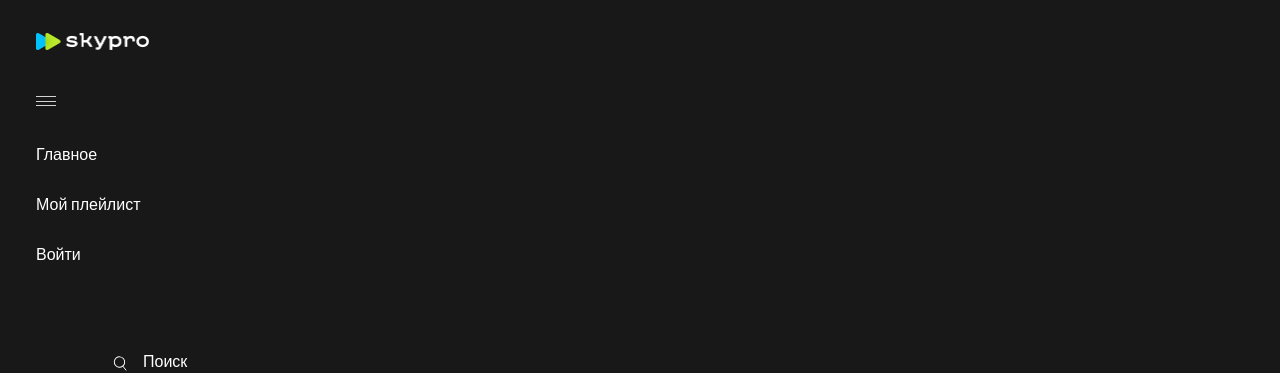
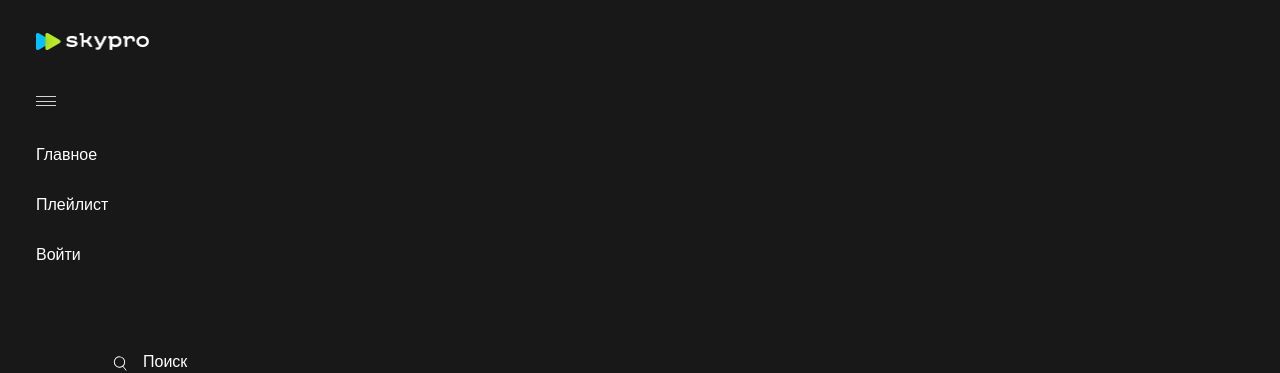
Before and after one commit to SVA1983/course-3, a React (Create React App) app: page /login in a window 1280 px wide. Both pictures are taken after a click on the element 46 px from the left and 101 px from the top of the page. Shown: the top 373 px of the page. Built offline with nearby package versions, Linux system fonts and the light colour scheme.

Commit message:
отстилизовал меню бургер

```diff
--- a/package.json
+++ b/package.json
@@ -10,6 +10,7 @@
     "react-dom": "^18.2.0",
     "react-loading-skeleton": "^3.3.1",
     "react-scripts": "5.0.1",
+    "styled-components": "^6.0.8",
     "web-vitals": "^2.1.4"
   },
   "scripts": {
--- a/src/components/filter/filter.js
+++ b/src/components/filter/filter.js
@@ -108,7 +108,7 @@ const AutorArr = () => {
   return (
     users.map((user) => {
       return (
-        <a href="#" className="filter__link">{user.autorName}</a>
+        <a href="#" className="filter__link" key={user.id}>{user.autorName}</a>
       )
     })
   )
@@ -119,7 +119,7 @@ const GenreArr = () => {
   return (
     users.map((user) => {
       return (
-        <a href="#" className="filter__link">{user.genre}</a>
+        <a href="#" className="filter__link" key={user.id}>{user.genre}</a>
       )
     })
   )
--- a/src/components/nav-burger/nav-burger.css
+++ b/src/components/nav-burger/nav-burger.css
@@ -1,62 +0,0 @@
-.nav__logo {
-    width: 113.33px;
-    height: 43px;
-    padding: 13px 0 13px 0;
-    background-color: transparent;
-    margin-bottom: 20px;
-  }
-
-  .nav__burger {
-    width: 20px;
-    height: 36px;
-    padding: 13px 0;
-    display: -webkit-box;
-    display: -ms-flexbox;
-    display: flex;
-    -webkit-box-orient: vertical;
-    -webkit-box-direction: normal;
-    -ms-flex-direction: column;
-    flex-direction: column;
-    -webkit-box-pack: justify;
-    -ms-flex-pack: justify;
-    justify-content: space-between;
-  }
-
-  .nav__menu {
-    display: block;
-    visibility: visible;
-  }
-
-  .logo__image {
-    width: 113.33px;
-    height: 17px;
-    color: #181818;
-  }
-
-  .burger__line {
-    display: inline-block;
-    width: 100%;
-    height: 1px;
-    background-color: #d3d3d3;
-  }
-
-  .menu__list {
-    padding: 18px 0 10px 0;
-  }
-
-  .menu__item {
-    padding: 5px 0;
-    margin-bottom: 16px;
-  }
-
-  .menu__link {
-    color: #ffffff;
-    font-weight: 400;
-    font-size: 16px;
-    line-height: 24px;
-  }
-.main__nav {
-    width: 244px;
-    background-color: #181818;
-    padding: 20px 0 20px 36px;
-  }
--- a/src/components/nav-burger/nav-burger.js
+++ /dev/null
@@ -1,48 +0,0 @@
-import "../../App.js";
-import "./nav-burger.css";
-
-import { useState } from 'react';
-const Burger = () => {
-  const [visible, setVisible] = useState(false);
-  const MenuClick = () =>
-    setVisible(!visible) ;
-
-  return (
-
-    <nav className="main__nav nav">
-            <div className="nav__logo logo">
-              <img className="logo__image" src="img/logo.png" alt="logo" />
-            </div>
-            <div className="nav__burger burger" onClick={MenuClick}>
-              <span className="burger__line"></span>
-              <span className="burger__line"></span>
-              <span className="burger__line"></span>
-            </div>
-            {visible && < MenuBurger />}
-
-    </nav>
-
-  );
-
-};
-
-export default Burger
-
-const MenuBurger = () => {
-  return (
-    <div className="nav__menu menu">
-              <ul className="menu__list">
-                <li className="menu__item">
-                  <a href="#" className="menu__link">Главное</a>
-                </li>
-                <li className="menu__item">
-                  <a href="#" className="menu__link">Мой плейлист</a>
-                </li>
-                <li className="menu__item">
-                  <a href="../signin.html" className="menu__link">Войти</a>
-                </li>
-              </ul>
-            </div>
-
-  )
-}
--- /dev/null
+++ b/src/components/nav-burger/nav-burger.jsx
@@ -0,0 +1,118 @@
+import styled from "styled-components";
+import "../../App.js";
+import "./nav-burger.css";
+import { useState } from 'react';
+
+const StyledBurger = styled.nav`
+  width: 244px;
+  background-color: #181818;
+  padding: 20px 0 20px 36px;
+  color: red;
+`;
+// const Styled = styled.div;
+const StyledBurgerLogo = styled.div`
+  width: 113.33px;
+  height: 43px;
+  padding: 13px 0 13px 0;
+  background-color: transparent;
+  margin-bottom: 20px;
+`;
+const StyledBurgerImg = styled.img`
+  width: 113.33px;
+  height: 17px;
+  color: #181818;
+`;
+const StyledButtonBurger = styled.div`
+  width: 20px;
+  height: 36px;
+  padding: 13px 0;
+  display: -webkit-box;
+  display: -ms-flexbox;
+  display: flex;
+  -webkit-box-orient: vertical;
+  -webkit-box-direction: normal;
+  -ms-flex-direction: column;
+  flex-direction: column;
+  -webkit-box-pack: justify;
+  -ms-flex-pack: justify;
+  justify-content: space-between;
+`;
+const StyledBurgerLine = styled.span`
+  display: inline-block;
+  width: 100%;
+  height: 1px;
+  background-color: #d3d3d3;
+`;
+const StyledNavMenu = styled.div`
+  display: block;
+  visibility: visible;
+`;
+const StyledMenuList = styled.ul`
+  padding: 18px 0 10px 0;
+`;
+const StyledMenuItem = styled.li`
+  padding: 5px 0;
+  margin-bottom: 16px;
+`;
+const StyledMenuLink = styled.a`
+  color: #ffffff;
+  font-weight: 400;
+  font-size: 16px;
+  line-height: 24px;
+`;
+const Burger = () => {
+  const [visible, setVisible] = useState(false);
+  const MenuClick = () =>
+    setVisible(!visible) ;
+
+  return (
+
+    <StyledBurger>
+            <StyledBurgerLogo>
+              <StyledBurgerImg src="img/logo.png" alt="logo" />
+            </StyledBurgerLogo>
+            <StyledButtonBurger onClick={MenuClick}>
+              <StyledBurgerLine></StyledBurgerLine>
+              <StyledBurgerLine></StyledBurgerLine>
+              <StyledBurgerLine></StyledBurgerLine>
+            </StyledButtonBurger>
+            {visible && < MenuBurger />}
+
+    </StyledBurger>
+
+  );
+
+};
+
+export default Burger
+
+
+
+const MenuBurger = () => {
+  return (
+    <StyledNavMenu>
+              <StyledMenuList>
+                <StyledMenuItem>
+                  <MenuLink item="Главное"
+                  link="#"/>
+                </StyledMenuItem>
+                <StyledMenuItem>
+                <MenuLink item="Плейлист"
+                  link="#"/>
+                </StyledMenuItem>
+                <StyledMenuItem>
+                <MenuLink item="Войти"
+                  link="../signin.html"/>
+                </StyledMenuItem>
+              </StyledMenuList>
+            </StyledNavMenu>
+
+  )
+}
+
+const MenuLink = (props) => {
+  return (
+    <StyledMenuLink href={props.link}>{props.item}</StyledMenuLink>
+
+  )
+}
--- a/src/components/sidebar/bar-content.js
+++ b/src/components/sidebar/bar-content.jsx
@@ -1,13 +1,16 @@
 const BarItem = [
     {
         barImg: "img/playlist01.png",
+        id: 1
 
     },
     {
-        barImg: "img/playlist02.png"
+        barImg: "img/playlist02.png",
+        id: 2
     },
     {
-        barImg: "img/playlist03.png"
+        barImg: "img/playlist03.png",
+        id: 3
     }
 ]
 export default BarItem
--- a/src/components/sidebar/sidebar.js
+++ b/src/components/sidebar/sidebar.jsx
@@ -4,7 +4,7 @@ import React from 'react';
 import Skeleton from 'react-loading-skeleton';
 import 'react-loading-skeleton/dist/skeleton.css';
 import { useState } from 'react';
-import BarItem from "./bar-content.js";
+import BarItem from "./bar-content.jsx";
 const SideBar = () => {
 
   return (
@@ -44,7 +44,7 @@ const SideBarItem = () => {
   BarItem.map((item) => {
     return (
 
-        <div className="sidebar__item">
+        <div className="sidebar__item" key={item.id}>
               <a className="sidebar__link" href="#">
                 <img
                   className="sidebar__img"
```
Also changed, not shown: src/components/content/content.jsx (renamed from src/components/content/content.js), src/components/player/ player.jsx (renamed from src/components/player/ player.js), src/components/search/search.jsx (renamed from src/components/search/search.js), src/components/title-name/title-name.jsx (renamed from src/components/title-name/title-name.js), 2 other files (tests, documents, lock files or other folders).
